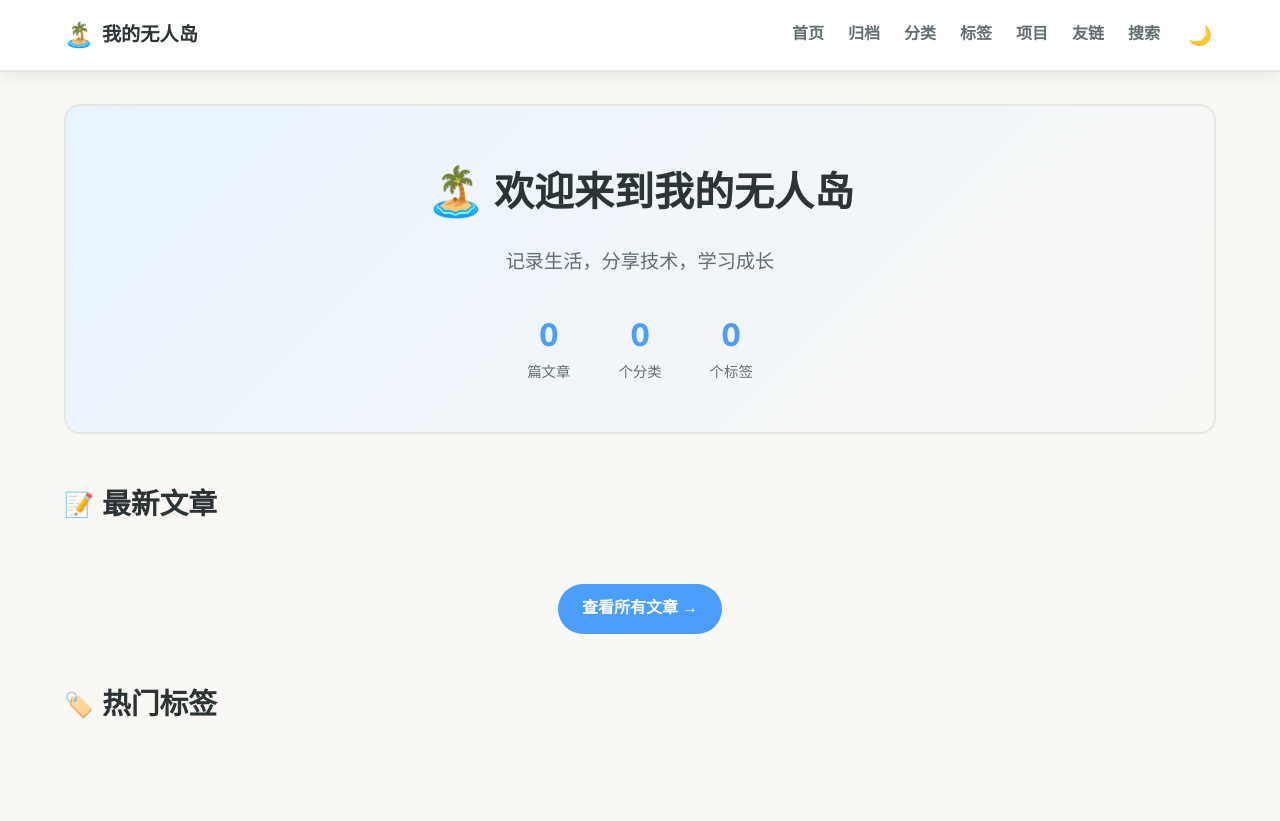
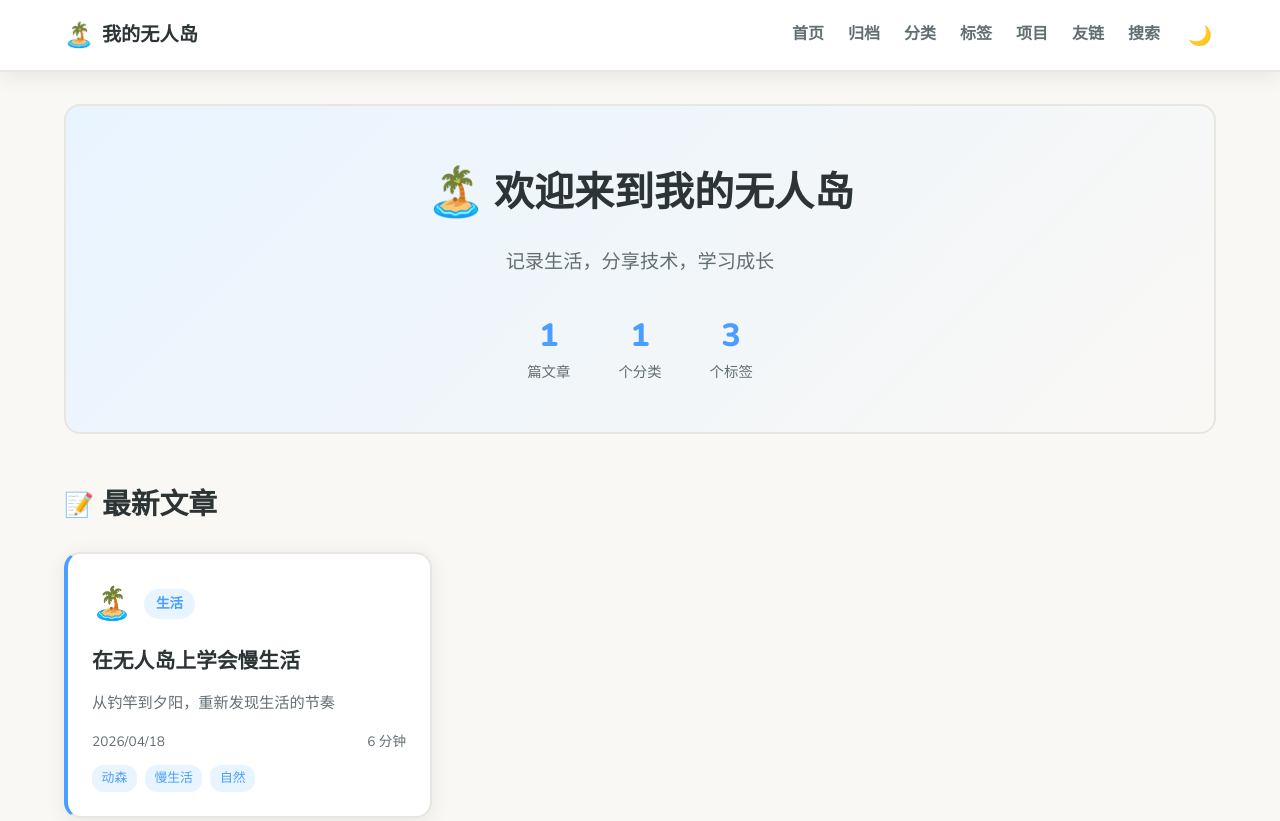
Before and after one commit to sexyfeifan/sexyfeifan.github.io, an Astro site: page / in a window 1280 px wide. Shown: the top 821 px of the page. Built offline with nearby package versions, Linux system fonts and the light colour scheme; Astro itself is replaced by a stand-in of ours; a web font is replaced by a local one.

Commit message:
修复 slow-life-on-island.md frontmatter 为 Astro 格式

```diff
--- a/src/content/blog/slow-life-on-island.md
+++ b/src/content/blog/slow-life-on-island.md
@@ -1,18 +1,13 @@
 ---
 title: "在无人岛上学会慢生活"
-date: "2026-06-17T07:10:01Z"
-draft: true
-summary: "从钓竿到夕阳，重新发现生活的节奏"
-tags:
-  - "动森"
-  - "慢生活"
-  - "自然"
-categories:
-  - "生活"
+description: "从钓竿到夕阳，重新发现生活的节奏"
+pubDate: 2026-04-18
+category: "生活"
+tags: ["动森", "慢生活", "自然"]
 cover: "🏝️"
+color: "app-blue"
+readTime: "6 分钟"
 ---
-
-
 
 ## 重新找回生活的节奏
 
```
